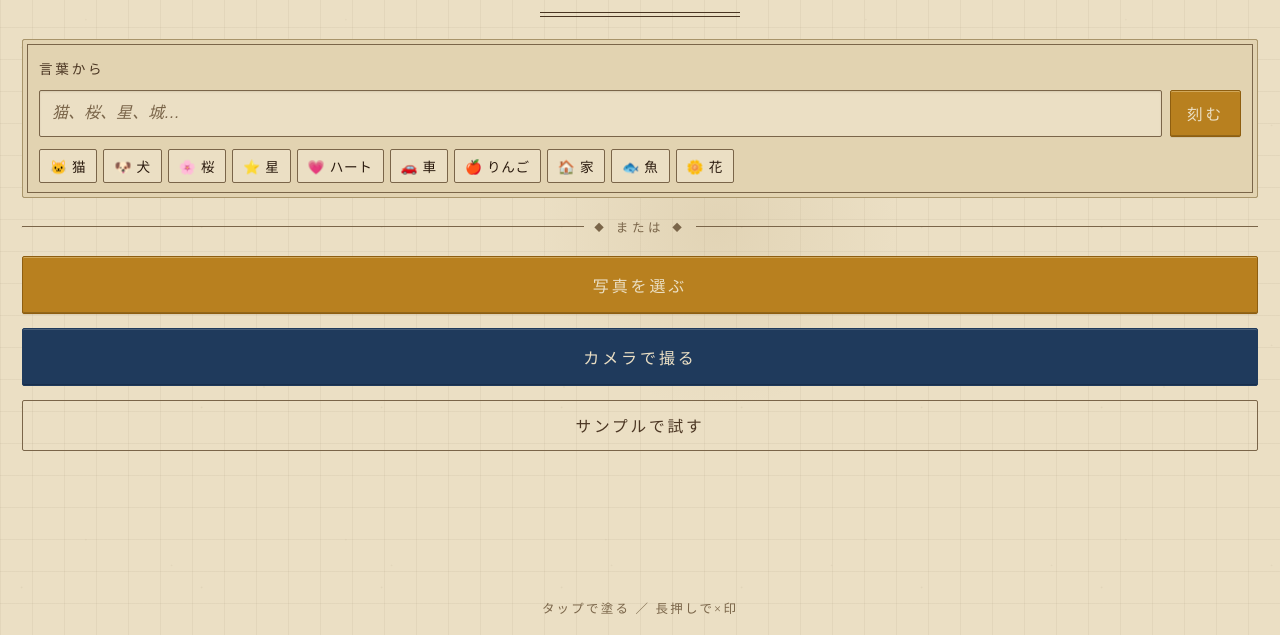
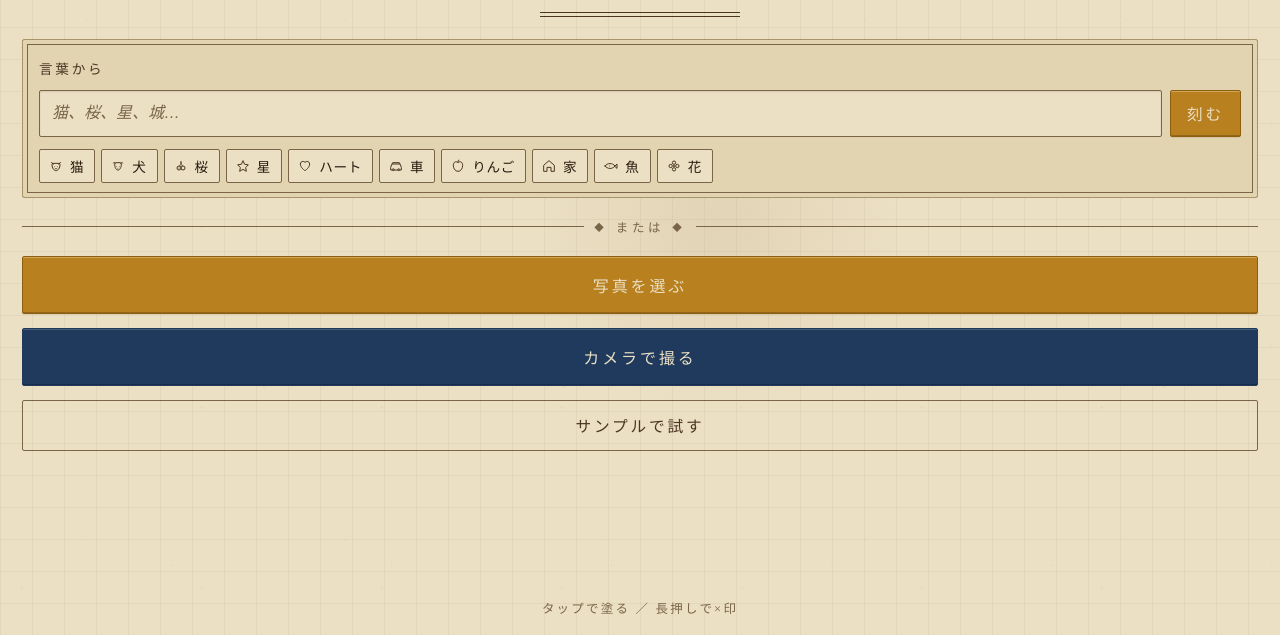
Before and after one commit to cocabot/glyph, a website: page index.html in a window 1280 px wide. Shown: the part 165-800 px from the top of the page. Drawn offline with Linux system fonts and the light colour scheme.

Commit message:
feat(home): replace chip emojis with SVG icons and add bounce animation

```diff
--- a/app.js
+++ b/app.js
@@ -624,8 +624,10 @@ document.getElementById("keyword-form").addEventListener("submit", e => {
 });
 document.querySelectorAll(".chip[data-kw]").forEach(chip => {
   chip.addEventListener("click", () => {
-    document.getElementById("keyword-input").value = chip.dataset.kw;
-    generateFromKeyword(chip.dataset.kw);
+    const kw = chip.dataset.kw;
+    if (window.GlyphFx) GlyphFx.chipBounce(chip);
+    document.getElementById("keyword-input").value = kw;
+    generateFromKeyword(kw);
   });
 });
 
--- a/index.html
+++ b/index.html
@@ -26,16 +26,16 @@
           <button type="submit" class="btn btn-primary" id="btn-keyword">刻む</button>
         </form>
         <div class="keyword-chips">
-          <button class="chip" data-kw="猫">🐱 猫</button>
-          <button class="chip" data-kw="犬">🐶 犬</button>
-          <button class="chip" data-kw="桜">🌸 桜</button>
-          <button class="chip" data-kw="星">⭐ 星</button>
-          <button class="chip" data-kw="ハート">💗 ハート</button>
-          <button class="chip" data-kw="車">🚗 車</button>
-          <button class="chip" data-kw="りんご">🍎 りんご</button>
-          <button class="chip" data-kw="家">🏠 家</button>
-          <button class="chip" data-kw="魚">🐟 魚</button>
-          <button class="chip" data-kw="花">🌼 花</button>
+          <button class="chip" data-kw="猫"><svg class="chip-icon" aria-hidden="true"><use href="#g-cat"/></svg><span>猫</span></button>
+          <button class="chip" data-kw="犬"><svg class="chip-icon" aria-hidden="true"><use href="#g-dog"/></svg><span>犬</span></button>
+          <button class="chip" data-kw="桜"><svg class="chip-icon" aria-hidden="true"><use href="#g-cherry"/></svg><span>桜</span></button>
+          <button class="chip" data-kw="星"><svg class="chip-icon" aria-hidden="true"><use href="#g-star"/></svg><span>星</span></button>
+          <button class="chip" data-kw="ハート"><svg class="chip-icon" aria-hidden="true"><use href="#g-heart"/></svg><span>ハート</span></button>
+          <button class="chip" data-kw="車"><svg class="chip-icon" aria-hidden="true"><use href="#g-car"/></svg><span>車</span></button>
+          <button class="chip" data-kw="りんご"><svg class="chip-icon" aria-hidden="true"><use href="#g-apple"/></svg><span>りんご</span></button>
+          <button class="chip" data-kw="家"><svg class="chip-icon" aria-hidden="true"><use href="#g-house"/></svg><span>家</span></button>
+          <button class="chip" data-kw="魚"><svg class="chip-icon" aria-hidden="true"><use href="#g-fish"/></svg><span>魚</span></button>
+          <button class="chip" data-kw="花"><svg class="chip-icon" aria-hidden="true"><use href="#g-flower"/></svg><span>花</span></button>
         </div>
       </div>
       <div class="divider"><span>または</span></div>
--- a/style.css
+++ b/style.css
@@ -215,19 +215,30 @@ body {
   gap: 6px;
 }
 .chip {
+  display: inline-flex;
+  align-items: center;
+  gap: 6px;
   background: var(--papyrus);
   color: var(--ink);
   border: 1px solid var(--ink-faint);
   border-radius: 2px;
-  padding: 6px 10px;
+  padding: 6px 10px 6px 8px;
   font-size: 0.85rem;
   font-family: var(--sans);
   cursor: pointer;
   letter-spacing: 0.05em;
-  transition: background 0.12s, color 0.12s;
+  transition: background var(--motion-fast), color var(--motion-fast), transform var(--motion-fast);
+}
+.chip-icon {
+  width: 16px;
+  height: 16px;
+  color: var(--ink-soft);
+  flex-shrink: 0;
 }
 .chip:hover { background: var(--papyrus-deep); }
-.chip:active { background: var(--ink); color: var(--papyrus); transform: scale(0.97); }
+.chip:hover .chip-icon { color: var(--ink); }
+.chip:active { background: var(--ink); color: var(--papyrus); }
+.chip:active .chip-icon { color: var(--papyrus); }
 
 /* 区切り：碑文の境界帯 ─◆─ */
 .divider {
```
